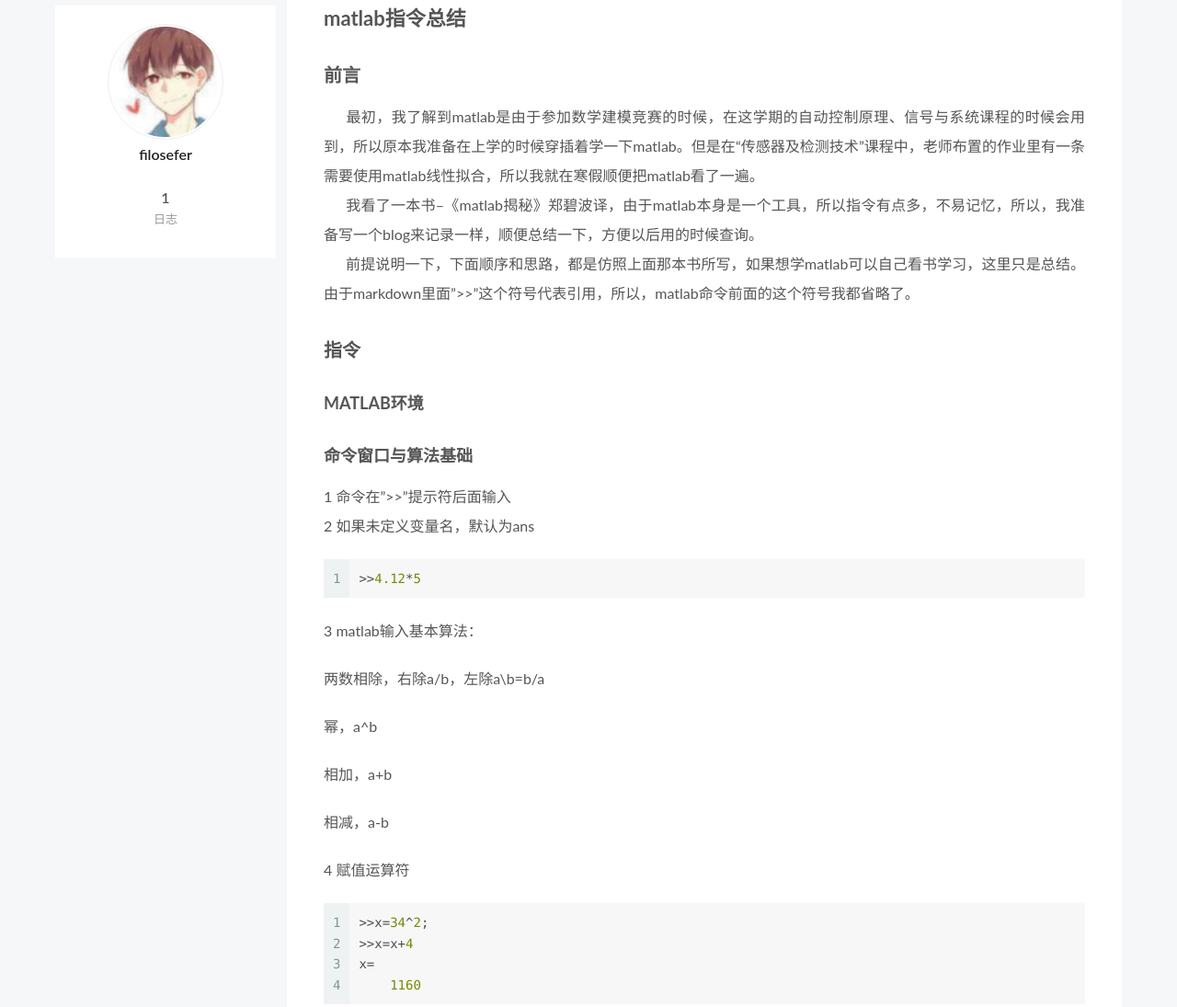
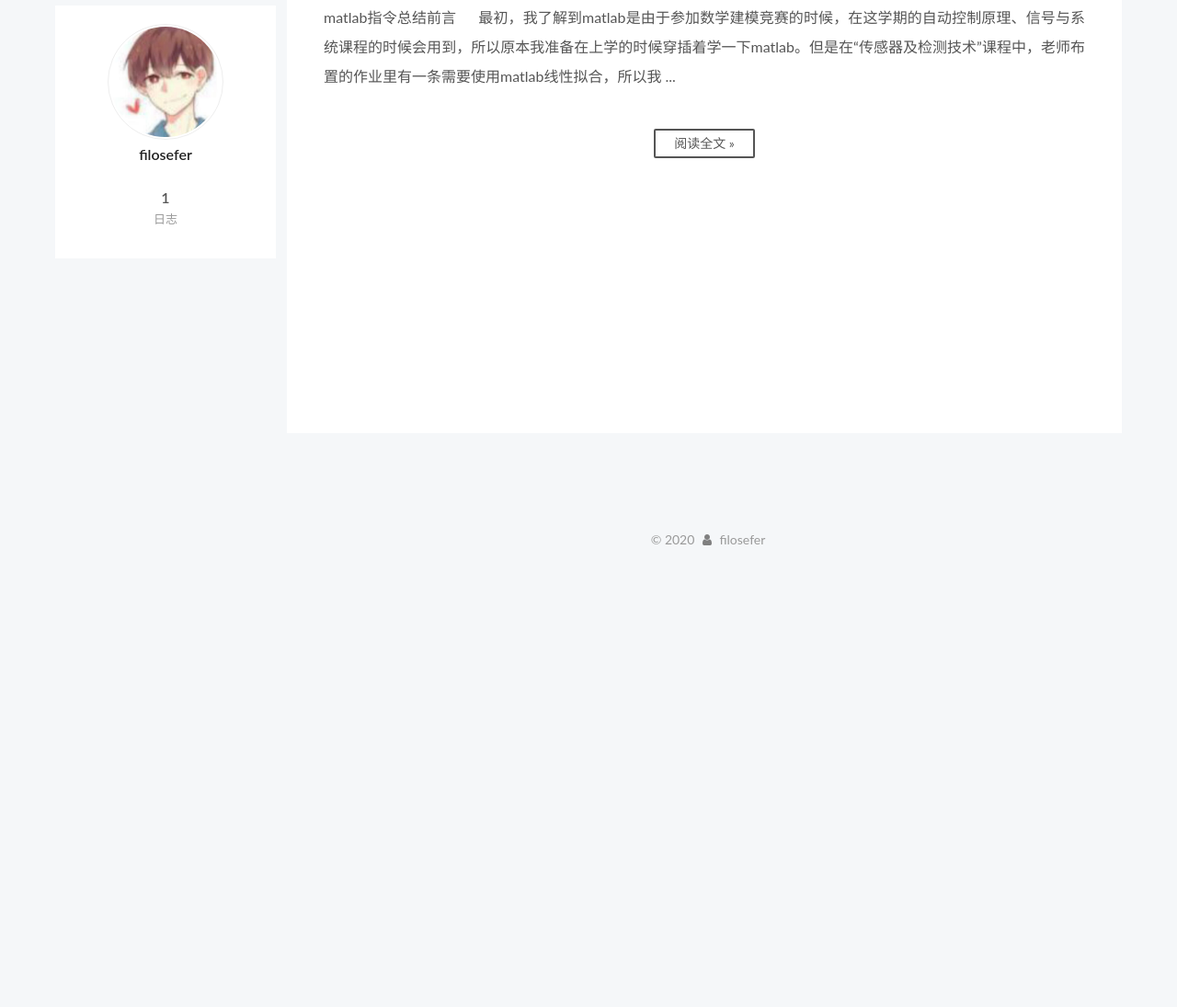
Before and after one commit to filosefer/filosefer.github.io, a plain HTML site: page index.html in a window 1280 px wide. Shown: the part 232-1327 px from the top of the page at 92% size. After the commit the page ends 853 px from the top, so only its background shows below. Drawn offline with Linux system fonts and the light colour scheme.

Commit message:
Site updated: 2020-03-25 16:58:40

```diff
--- a/index.html
+++ b/index.html
@@ -392,19 +392,17 @@
 
 
 
-            <h1 id="matlab指令总结"><a href="#matlab指令总结" class="headerlink" title="matlab指令总结"></a>matlab指令总结</h1><h2 id="前言"><a href="#前言" class="headerlink" title="前言"></a>前言</h2><p>&emsp;&emsp;最初，我了解到matlab是由于参加数学建模竞赛的时候，在这学期的自动控制原理、信号与系统课程的时候会用到，所以原本我准备在上学的时候穿插着学一下matlab。但是在“传感器及检测技术”课程中，老师布置的作业里有一条需要使用matlab线性拟合，所以我就在寒假顺便把matlab看了一遍。<br>&emsp;&emsp;我看了一本书–《matlab揭秘》郑碧波译，由于matlab本身是一个工具，所以指令有点多，不易记忆，所以，我准备写一个blog来记录一样，顺便总结一下，方便以后用的时候查询。<br>&emsp;&emsp;前提说明一下，下面顺序和思路，都是仿照上面那本书所写，如果想学matlab可以自己看书学习，这里只是总结。由于markdown里面”&gt;&gt;”这个符号代表引用，所以，matlab命令前面的这个符号我都省略了。</p>
-<h2 id="指令"><a href="#指令" class="headerlink" title="指令"></a>指令</h2><h3 id="MATLAB环境"><a href="#MATLAB环境" class="headerlink" title="MATLAB环境"></a>MATLAB环境</h3><h3 id="命令窗口与算法基础"><a href="#命令窗口与算法基础" class="headerlink" title="命令窗口与算法基础"></a>命令窗口与算法基础</h3><p>1 命令在”&gt;&gt;”提示符后面输入<br>2 如果未定义变量名，默认为ans</p>
-<figure class="highlight matlab"><table><tr><td class="gutter"><pre><span class="line">1</span><br></pre></td><td class="code"><pre><span class="line">&gt;&gt;<span class="number">4.12</span>*<span class="number">5</span></span><br></pre></td></tr></table></figure>
+          matlab指令总结前言&emsp;&emsp;最初，我了解到matlab是由于参加数学建模竞赛的时候，在这学期的自动控制原理、信号与系统课程的时候会用到，所以原本我准备在上学的时候穿插着学一下matlab。但是在“传感器及检测技术”课程中，老师布置的作业里有一条需要使用matlab线性拟合，所以我
+          ...
+          <!--noindex-->
 
-<p>3 matlab输入基本算法：</p>
-<p> 两数相除，右除a/b，左除a\b=b/a</p>
-<p> 幂，a^b</p>
-<p>相加，a+b</p>
-<p>相减，a-b</p>
-<p>4 赋值运算符</p>
-<figure class="highlight matlab"><table><tr><td class="gutter"><pre><span class="line">1</span><br><span class="line">2</span><br><span class="line">3</span><br><span class="line">4</span><br></pre></td><td class="code"><pre><span class="line">&gt;&gt;x=<span class="number">34</span>^<span class="number">2</span>;</span><br><span class="line">&gt;&gt;x=x+<span class="number">4</span></span><br><span class="line">x=</span><br><span class="line">    <span class="number">1160</span></span><br></pre></td></tr></table></figure>
+            <div class="post-button text-center">
+              <a class="btn" href="/2020/03/12/matlab%E6%8C%87%E4%BB%A4%E6%80%BB%E7%BB%93/#more" rel="contents">
+                阅读全文 &raquo;
+              </a>
+            </div>
 
-
+          <!--/noindex-->
 
 
     </div>
```
